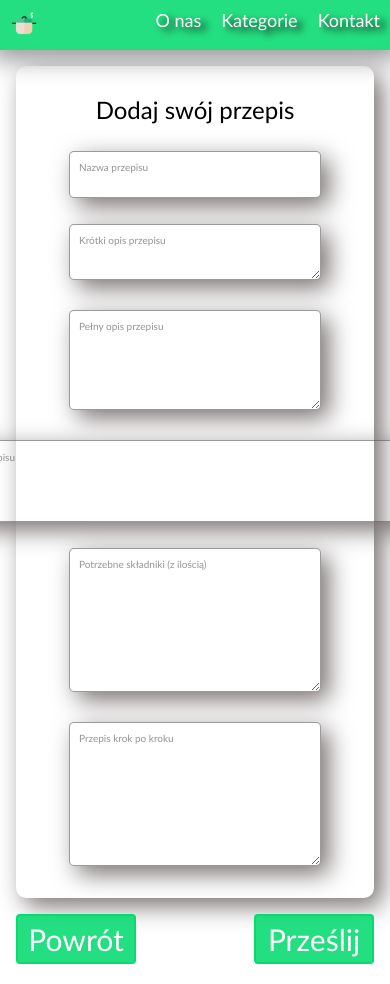
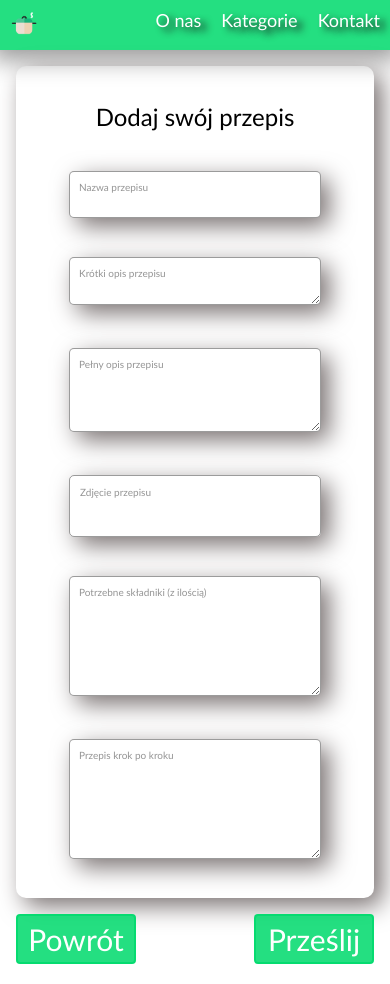
Before and after one commit to MrSandman698/Strona-kulinarna, a PHP site: page /dodajPrzepis.html in a window 390 px wide; the page is wider, and only the part inside the window is pictured. Run offline with PHP 8.4, Linux system fonts and the light colour scheme.

Commit message:
fixed-size

```diff
--- a/dodajPrzepisStyle.css
+++ b/dodajPrzepisStyle.css
@@ -53,8 +53,8 @@ input[type="file"]{
   display: none;
   cursor: pointer;
 }
-#polezdj{
-  width: 522px;
+#polezdj {
+  width: 520px;
   height: 80px;
   box-shadow: 8px 8px 25px 0px rgba(121, 113, 113, 1);
   border-radius: 5px;
@@ -145,6 +145,10 @@ textarea:valid~label{
   textarea:valid~label{
     top: -26px;
   }
+  #polezdj{
+    width: 330px;
+    height: 60px;
+  }
   .przeslij {
     width: auto;
     height: 70px;
@@ -164,11 +168,14 @@ textarea:valid~label{
     .formHeader{
       font-size: 1.5rem;
     }
-
+    #polezdj{
+      width: 250px;
+      height: 60px;
+    }
     input,textarea {
       width: 240px;
       padding: 5px;
-      font-size: 10px;
+      font-size: 8px;
     }
     label{
       height: 14px;
```
